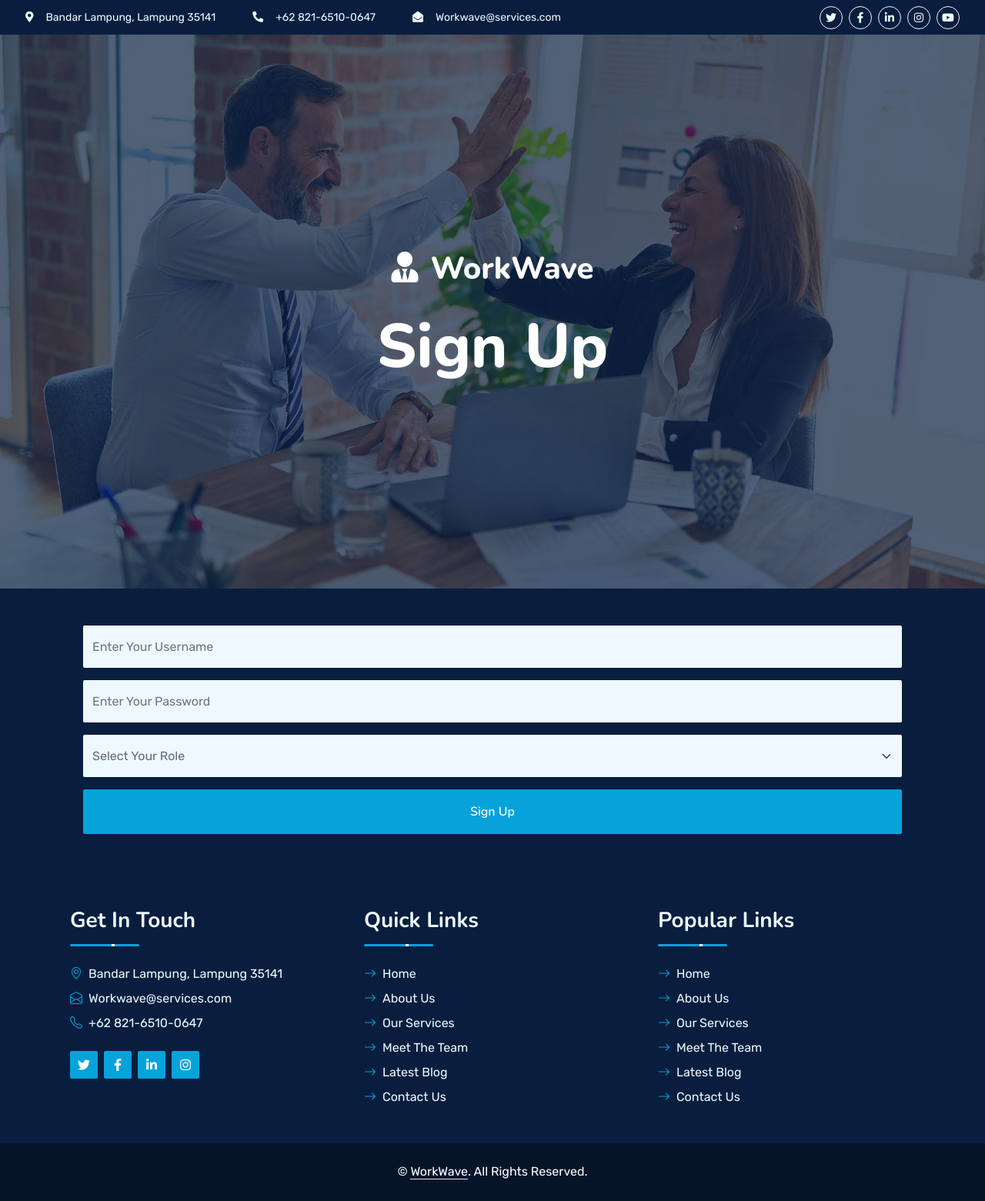
After one commit to chandpras/kelompok12-uap-prakweb, a CodeIgniter 4 app: template app/Views/register.php in a window 1280 px wide. The commit adds this page. Shown: the whole page at 77% size. Run offline with PHP 8.4 and a stand-in for CodeIgniter, Linux system fonts and the light colour scheme; the template is opened without the code that fills it, so the values that code supplies are empty; some libraries are stand-ins or nearby versions.

Commit message:
feat: membuat register page

```diff
--- a/app/Config/Routes.php
+++ b/app/Config/Routes.php
@@ -6,3 +6,4 @@ use CodeIgniter\Router\RouteCollection;
  * @var RouteCollection $routes
  */
 $routes->get('/', 'Home::index');
+$routes->get('/register', 'AccountController::index');
--- /dev/null
+++ b/app/Views/register.php
@@ -0,0 +1,195 @@
+<!DOCTYPE html>
+<html lang="en">
+
+<head>
+    <meta charset="utf-8">
+    <title>Register</title>
+    <meta content="width=device-width, initial-scale=1.0" name="viewport">
+    <meta content="Free HTML Templates" name="keywords">
+    <meta content="Free HTML Templates" name="description">
+
+    <!-- Favicon -->
+    <link href="<?=base_url("img/favicon.ico")?>" rel="icon">
+
+    <!-- Google Web Fonts -->
+    <link rel="preconnect" href="https://fonts.googleapis.com">
+    <link rel="preconnect" href="https://fonts.gstatic.com" crossorigin>
+    <link href="https://fonts.googleapis.com/css2?family=Nunito:wght@400;600;700;800&family=Rubik:wght@400;500;600;700&display=swap" rel="stylesheet">
+
+    <!-- Icon Font Stylesheet -->
+    <link href="https://cdnjs.cloudflare.com/ajax/libs/font-awesome/5.10.0/css/all.min.css" rel="stylesheet">
+    <link href="https://cdn.jsdelivr.net/npm/bootstrap-icons@1.4.1/font/bootstrap-icons.css" rel="stylesheet">
+
+    <!-- Libraries Stylesheet -->
+    <link href="<?=base_url("assets/lib/owlcarousel/assets/owl.carousel.min.css")?>" rel="stylesheet">
+    <link href="<?=base_url("assets/lib/animate/animate.min.css")?>" rel="stylesheet">
+
+    <!-- Customized Bootstrap Stylesheet -->
+    <link href="<?=base_url("assets/css/bootstrap.min.css")?>" rel="stylesheet">
+
+    <!-- Template Stylesheet -->
+    <link href="<?=base_url("assets/css/style.css")?>" rel="stylesheet">
+</head>
+
+<body>
+
+    <!-- Topbar Start -->
+    <div class="container-fluid bg-dark px-5 d-none d-lg-block">
+        <div class="row gx-0">
+            <div class="col-lg-8 text-center text-lg-start mb-2 mb-lg-0">
+                <div class="d-inline-flex align-items-center" style="height: 45px;">
+                    <small class="me-5 text-light"><i class="fa fa-map-marker-alt me-3"></i>Bandar Lampung, Lampung 35141</small>
+                    <small class="me-5 text-light"><i class="fa fa-phone-alt me-3"></i>+62 821-6510-0647</small>
+                    <small class="text-light"><i class="fa fa-envelope-open me-3"></i>Workwave@services.com</small>
+                </div>
+            </div>
+            <div class="col-lg-4 text-center text-lg-end">
+                <div class="d-inline-flex align-items-center" style="height: 45px;">
+                    <a class="btn btn-sm btn-outline-light btn-sm-square rounded-circle me-2" href=""><i class="fab fa-twitter fw-normal"></i></a>
+                    <a class="btn btn-sm btn-outline-light btn-sm-square rounded-circle me-2" href=""><i class="fab fa-facebook-f fw-normal"></i></a>
+                    <a class="btn btn-sm btn-outline-light btn-sm-square rounded-circle me-2" href=""><i class="fab fa-linkedin-in fw-normal"></i></a>
+                    <a class="btn btn-sm btn-outline-light btn-sm-square rounded-circle me-2" href=""><i class="fab fa-instagram fw-normal"></i></a>
+                    <a class="btn btn-sm btn-outline-light btn-sm-square rounded-circle" href=""><i class="fab fa-youtube fw-normal"></i></a>
+                </div>
+            </div>
+        </div>
+    </div>
+    <!-- Topbar End -->
+
+
+    <!-- Navbar & Carousel Start -->
+    <div class="container-fluid position-relative p-0">
+        <div id="header-carousel" class="carousel slide carousel-fade" data-bs-ride="carousel">
+            <div class="carousel-inner">
+                <div class="carousel-item active">
+                    <img class="w-100" src="<?= base_url('assets/img/carousel-1.jpg') ?>" alt="Image">
+                    <div class="carousel-caption d-flex flex-column align-items-center justify-content-center">
+                        <div class="p-3" style="max-width: 900px;">
+                            <a href="index.html" class="navbar-brand p-1">
+                                <h1 class="m-0 text-white"><i class="fa fa-user-tie me-3"></i>WorkWave</h1>
+                            </a>
+                            <h1 class="display-1 text-white mb-md-3 animated zoomIn">Sign Up</h1>
+                        </div>
+                    </div>
+                </div>
+            </div>
+
+        </div>
+    </div>
+    <!-- Navbar & Carousel End -->
+
+
+    <!-- Footer Start -->
+    <div class="container-fluid bg-dark text-light wow fadeInUp" data-wow-delay="0.1s">
+        <div class="container">
+                <div class="col">
+                    <div class="row gx-5">
+                        <div class="bg-transparent rounded h-100 align-items-center p-5 wow zoomIn" data-wow-delay="0.9s">
+                            <form>
+                                <div class="row g-3">
+                                    <div class="col-12">
+                                        <input type="text" class="form-control bg-light border-0" placeholder="Enter Your Username" style="height: 55px;">
+                                    </div>
+                                    <div class="col-12">
+                                        <input type="password" class="form-control bg-light border-0" placeholder="Enter Your Password" style="height: 55px;">
+                                    </div>
+                                    <div class="col-12">
+                                        <select class="form-select bg-light border-0" style="height: 55px;">
+                                            <option selected disabled>Select Your Role</option>
+                                            <option value="1">Company</option>
+                                            <option value="2">Applicant</option>
+                                        </select>
+                                    </div>
+                                    <div class="col-12">
+                                        <button class="btn btn-primary w-100 py-3" type="submit">Sign Up</button>
+                                    </div>
+                                </div>
+                            </form>
+                        </div>
+                        <div class="col-lg-4 col-md-12 pt-5 mb-5">
+                            <div class="section-title section-title-sm position-relative pb-3 mb-4">
+                                <h3 class="text-light mb-0">Get In Touch</h3>
+                            </div>
+                            <div class="d-flex mb-2">
+                                <i class="bi bi-geo-alt text-primary me-2"></i>
+                                <p class="mb-0">Bandar Lampung, Lampung 35141</p>
+                            </div>
+                            <div class="d-flex mb-2">
+                                <i class="bi bi-envelope-open text-primary me-2"></i>
+                                <p class="mb-0">Workwave@services.com</p>
+                            </div>
+                            <div class="d-flex mb-2">
+                                <i class="bi bi-telephone text-primary me-2"></i>
+                                <p class="mb-0">+62 821-6510-0647</p>
+                            </div>
+                            <div class="d-flex mt-4">
+                                <a class="btn btn-primary btn-square me-2" href="#"><i class="fab fa-twitter fw-normal"></i></a>
+                                <a class="btn btn-primary btn-square me-2" href="#"><i class="fab fa-facebook-f fw-normal"></i></a>
+                                <a class="btn btn-primary btn-square me-2" href="#"><i class="fab fa-linkedin-in fw-normal"></i></a>
+                                <a class="btn btn-primary btn-square" href="#"><i class="fab fa-instagram fw-normal"></i></a>
+                            </div>
+                        </div>
+                        <div class="col-lg-4 col-md-12 pt-0 pt-lg-5 mb-5">
+                            <div class="section-title section-title-sm position-relative pb-3 mb-4">
+                                <h3 class="text-light mb-0">Quick Links</h3>
+                            </div>
+                            <div class="link-animated d-flex flex-column justify-content-start">
+                                <a class="text-light mb-2" href="#"><i class="bi bi-arrow-right text-primary me-2"></i>Home</a>
+                                <a class="text-light mb-2" href="#"><i class="bi bi-arrow-right text-primary me-2"></i>About Us</a>
+                                <a class="text-light mb-2" href="#"><i class="bi bi-arrow-right text-primary me-2"></i>Our Services</a>
+                                <a class="text-light mb-2" href="#"><i class="bi bi-arrow-right text-primary me-2"></i>Meet The Team</a>
+                                <a class="text-light mb-2" href="#"><i class="bi bi-arrow-right text-primary me-2"></i>Latest Blog</a>
+                                <a class="text-light" href="#"><i class="bi bi-arrow-right text-primary me-2"></i>Contact Us</a>
+                            </div>
+                        </div>
+                        <div class="col-lg-4 col-md-12 pt-0 pt-lg-5 mb-5">
+                            <div class="section-title section-title-sm position-relative pb-3 mb-4">
+                                <h3 class="text-light mb-0">Popular Links</h3>
+                            </div>
+                            <div class="link-animated d-flex flex-column justify-content-start">
+                                <a class="text-light mb-2" href="#"><i class="bi bi-arrow-right text-primary me-2"></i>Home</a>
+                                <a class="text-light mb-2" href="#"><i class="bi bi-arrow-right text-primary me-2"></i>About Us</a>
+                                <a class="text-light mb-2" href="#"><i class="bi bi-arrow-right text-primary me-2"></i>Our Services</a>
+                                <a class="text-light mb-2" href="#"><i class="bi bi-arrow-right text-primary me-2"></i>Meet The Team</a>
+                                <a class="text-light mb-2" href="#"><i class="bi bi-arrow-right text-primary me-2"></i>Latest Blog</a>
+                                <a class="text-light" href="#"><i class="bi bi-arrow-right text-primary me-2"></i>Contact Us</a>
+                            </div>
+                        </div>
+                    </div>
+                </div>
+        </div>
+    </div>
+    <div class="container-fluid text-white" style="background: #061429;">
+        <div class="container text-center">
+            <div class="row justify-content-center">
+                <div class="col-lg-8 col-md-6">
+                    <div class="d-flex align-items-center justify-content-center" style="height: 75px;">
+                        <p class="mb-0">&copy; <a class="text-white border-bottom" href="#">WorkWave</a>. All Rights Reserved.
+
+						<!--/*** This template is free as long as you keep the footer author’s credit link/attribution link/backlink. If you'd like to use the template without the footer author’s credit link/attribution link/backlink, you can purchase the Credit Removal License from "https://htmlcodex.com/credit-removal". Thank you for your support. ***/-->
+                    </div>
+                </div>
+            </div>
+        </div>
+    </div>
+    <!-- Footer End -->
+
+
+    <!-- Back to Top -->
+    <a href="#" class="btn btn-lg btn-primary btn-lg-square rounded back-to-top"><i class="bi bi-arrow-up"></i></a>
+
+
+    <!-- JavaScript Libraries -->
+    <script src="https://code.jquery.com/jquery-3.4.1.min.js"></script>
+    <script src="https://cdn.jsdelivr.net/npm/bootstrap@5.0.0/dist/js/bootstrap.bundle.min.js"></script>
+    <script src="<?=base_url("assets/lib/wow/wow.min.js")?>"></script>
+    <script src="<?=base_url("assets/lib/easing/easing.min.js")?>"></script>
+    <script src="<?=base_url("assets/lib/waypoints/waypoints.min.js")?>"></script>
+    <script src="<?=base_url("assets/lib/counterup/counterup.min.js")?>"></script>
+    <script src="<?=base_url("assets/lib/owlcarousel/owl.carousel.min.js")?>"></script>
+
+    <!-- Template Javascript -->
+    <script src="<?=base_url("assets/js/main.js")?>" ></script>
+</body>
+
+</html>
```
Also changed, not shown: app/Controllers/AccountController.php (added, +13 -0 lines), app/Views/about.php (+10 -17 lines), 1 other file.
